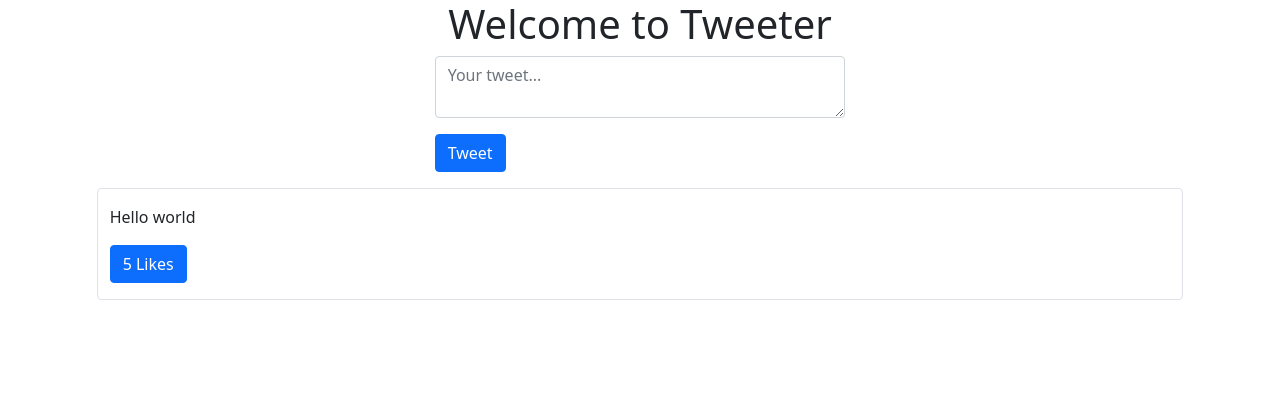
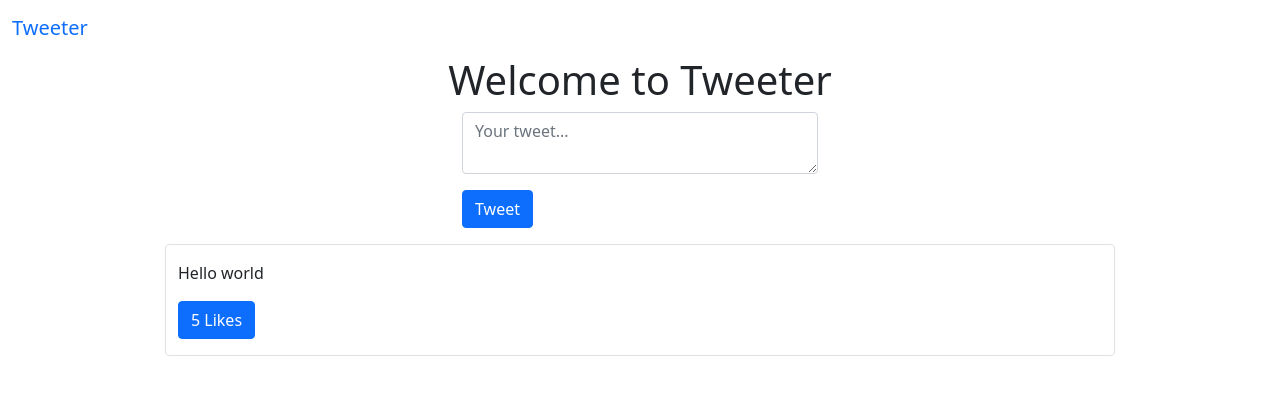
Before and after one commit to fl4me64/tweeter, a Django app: page / in a window 1280 px wide. Shown: the top 395 px of the page. Run offline with Django 5.2, Linux system fonts and the light colour scheme; data comes from the database, SQL or seed files in the repository.

Commit message:
Update base.html
Added a navbar and put the content in a div element.

```diff
--- a/templates/base.html
+++ b/templates/base.html
@@ -11,8 +11,11 @@
     <title>Tweeter</title>
   </head>
   <body>
-    {% block content %}
-    {% endblock content %}
+    {% include "components/navbar.html" %}
+    <div class='container'>
+      {% block content %}
+      {% endblock content %}
+    </div>
 
     <!-- Optional JavaScript; choose one of the two! -->
 
```
